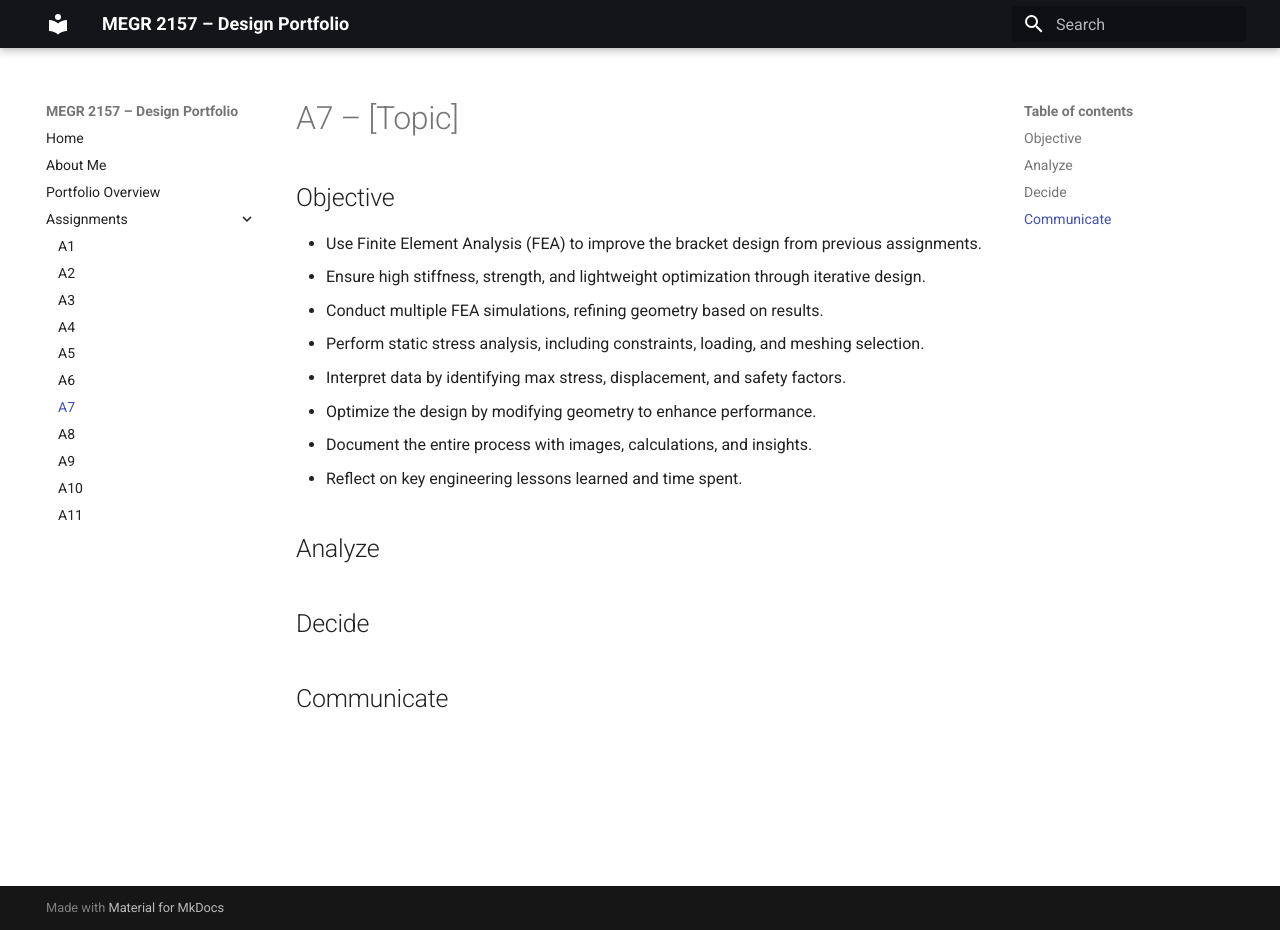
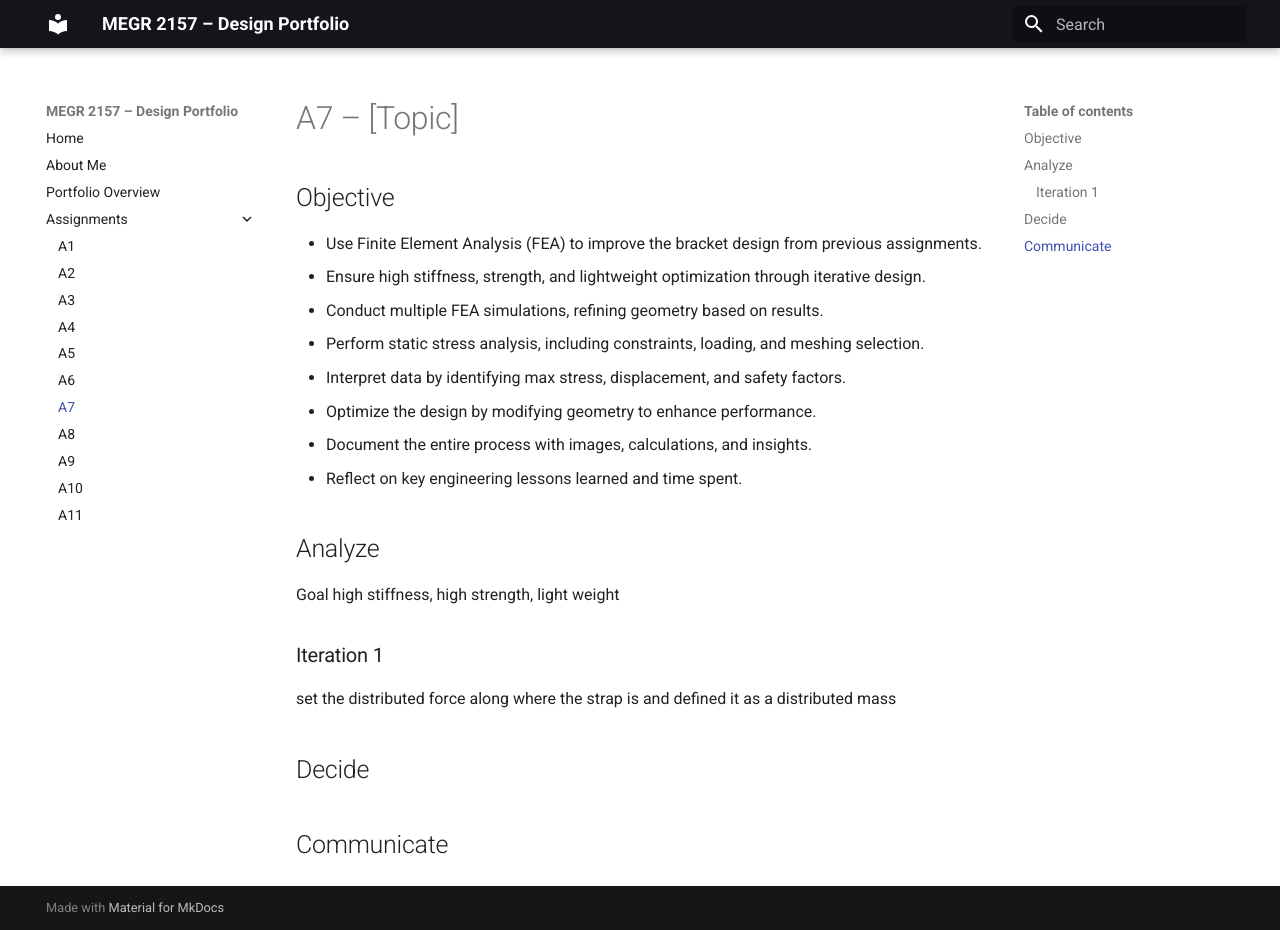
Before and after one commit to mbsibelius/megr2156-portfolio-mbs, an MkDocs documentation site: the page built from docs/assignments/A07/index.md, in a window 1280 px wide and 930 px high. Built offline with MkDocs 1.6.1 and Material for MkDocs 9.7.7, drawn with Linux system fonts in a browser that asks for light colours.

Commit message:
Update analysis section with design goals
Added goals for stiffness, strength, and weight in the analysis section.

```diff
--- a/docs/assignments/A07/index.md
+++ b/docs/assignments/A07/index.md
@@ -12,7 +12,10 @@
 - Reflect on key engineering lessons learned and time spent.
 
 ## Analyze
+Goal high stiffness, high strength, light weight
 
+### Iteration 1
+set the distributed force along where the strap is and defined it as a distributed mass
 
 ## Decide
 
```
